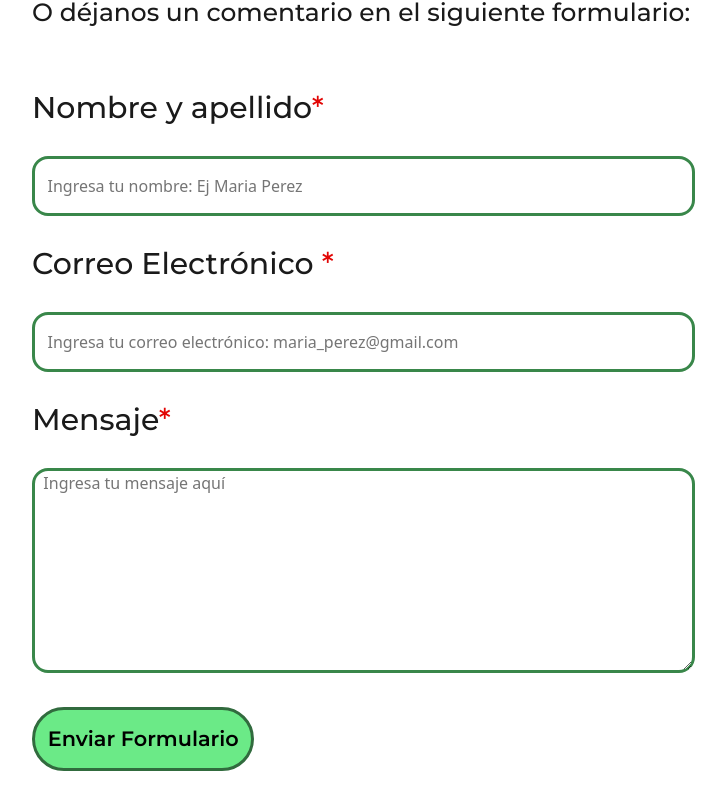
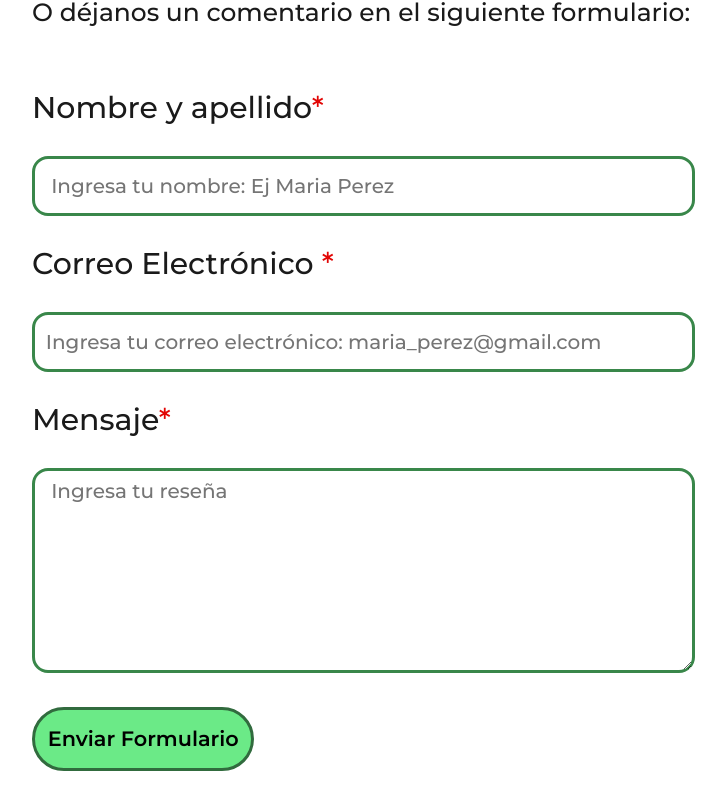
Before and after one commit to pabloencina/Cacao-Food, a React (Create React App) app: page /contactanos in a window 1280 px wide. Shown: the part 489-1298 px from the top of the page, without its empty margins (0-726 px from the left). Built offline with nearby package versions, Linux system fonts and the light colour scheme.

Commit message:
Se trabaja en la page Contactanos

```diff
--- a/src/Components/Contactanos/Contactanos.jsx
+++ b/src/Components/Contactanos/Contactanos.jsx
@@ -71,6 +71,8 @@ const Contactanos = () => {
                   <input
                     className="contactanos__input_box"
                     placeholder="   Ingresa tu nombre: Ej Maria Perez"
+                    required
+                    type="text"
                   />
                 </div>
                 <div className="contactanos__text_input_box">
@@ -82,7 +84,8 @@ const Contactanos = () => {
                 <div>
                   <input
                     className="contactanos__input_box"
-                    placeholder="   Ingresa tu correo electrónico: maria_perez@gmail.com"
+                    placeholder="  Ingresa tu correo electrónico: maria_perez@gmail.com"
+                    required
                   />
                 </div>
                 <div>
@@ -94,7 +97,9 @@ const Contactanos = () => {
                   <div>
                     <textarea
                       className="contactanos__text_area_box"
-                      placeholder="  Ingresa tu mensaje aquí"
+                      placeholder="   Ingresa tu reseña"
+                      required
+                      type="text"
                     />
                   </div>
                 </div>
--- a/src/Styles/pages/_contactanos.scss
+++ b/src/Styles/pages/_contactanos.scss
@@ -57,12 +57,20 @@
         height: 12.81rem;
         border-radius: 1rem;
         border: 3px solid #39874A;
+        font-family: 'Montserrat', sans-serif;
+        font-weight: 500;
+        font-size: 20px;
+        line-height: 40px
     };
     &__input_box{
         width: 41.43rem;
         height: 3.75rem;
         border-radius: 1rem;
         border: 3px solid #39874A;
+        font-family: 'Montserrat', sans-serif;
+        font-weight: 500;
+        font-size: 20px;
+        line-height: 40px
     };
     &__box_button_enviar{
         display: flex;
--- a/src/Styles/pages/_menu.scss
+++ b/src/Styles/pages/_menu.scss
@@ -107,6 +107,7 @@
     }
     &__name_title{
         font-family: 'Montserrat', sans-serif;
+        font-weight: 500;
         font-size: 25px;
         line-height: 30px;
         width: 70%;
@@ -136,7 +137,7 @@
         font-family: 'Montserrat', sans-serif;
         font-weight: 400;
         font-size: 1rem;
-        line-height: 19px;
+        line-height: 19.5px;
     }
     &__container_button{
         justify-content: end;
```
